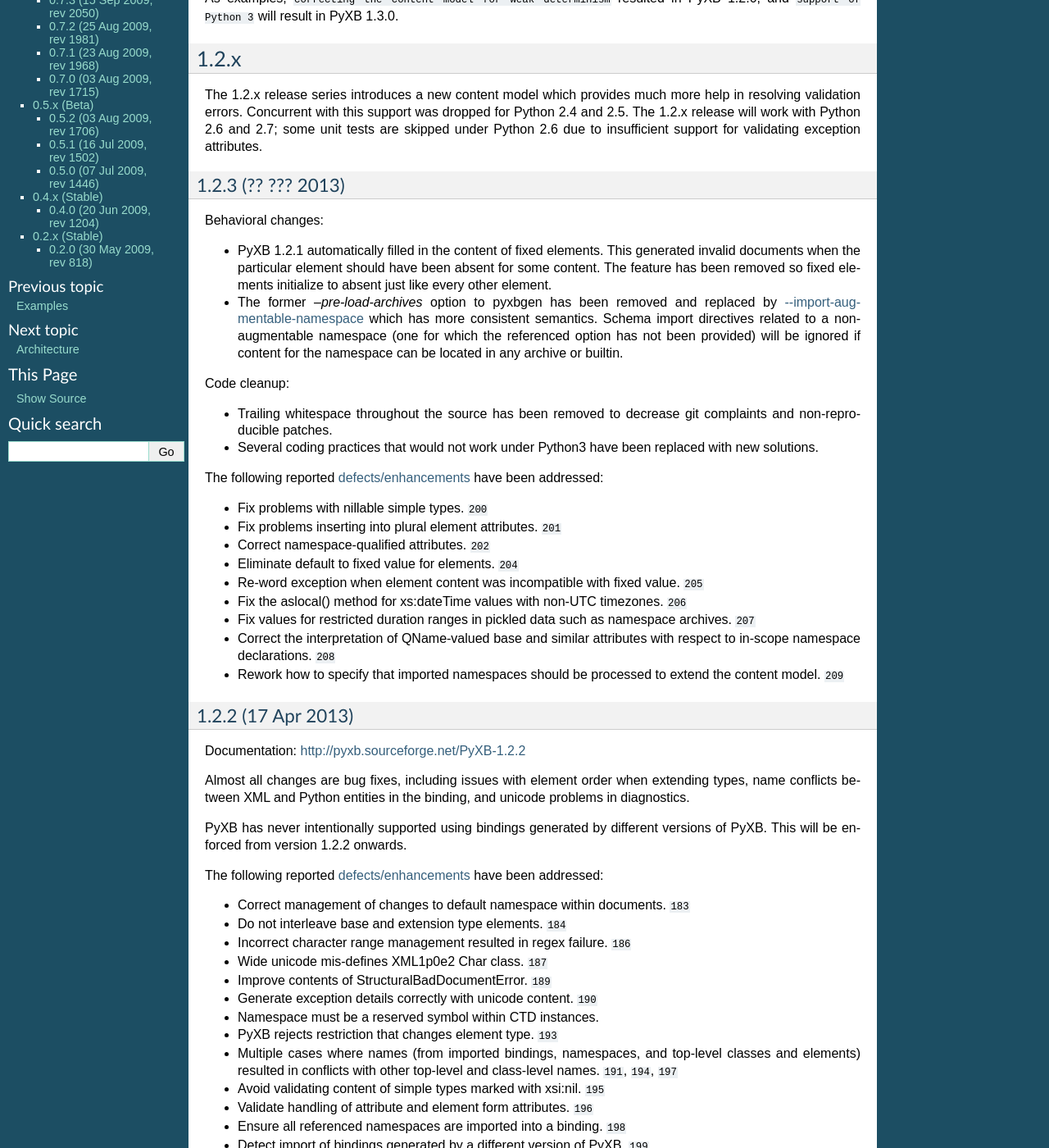
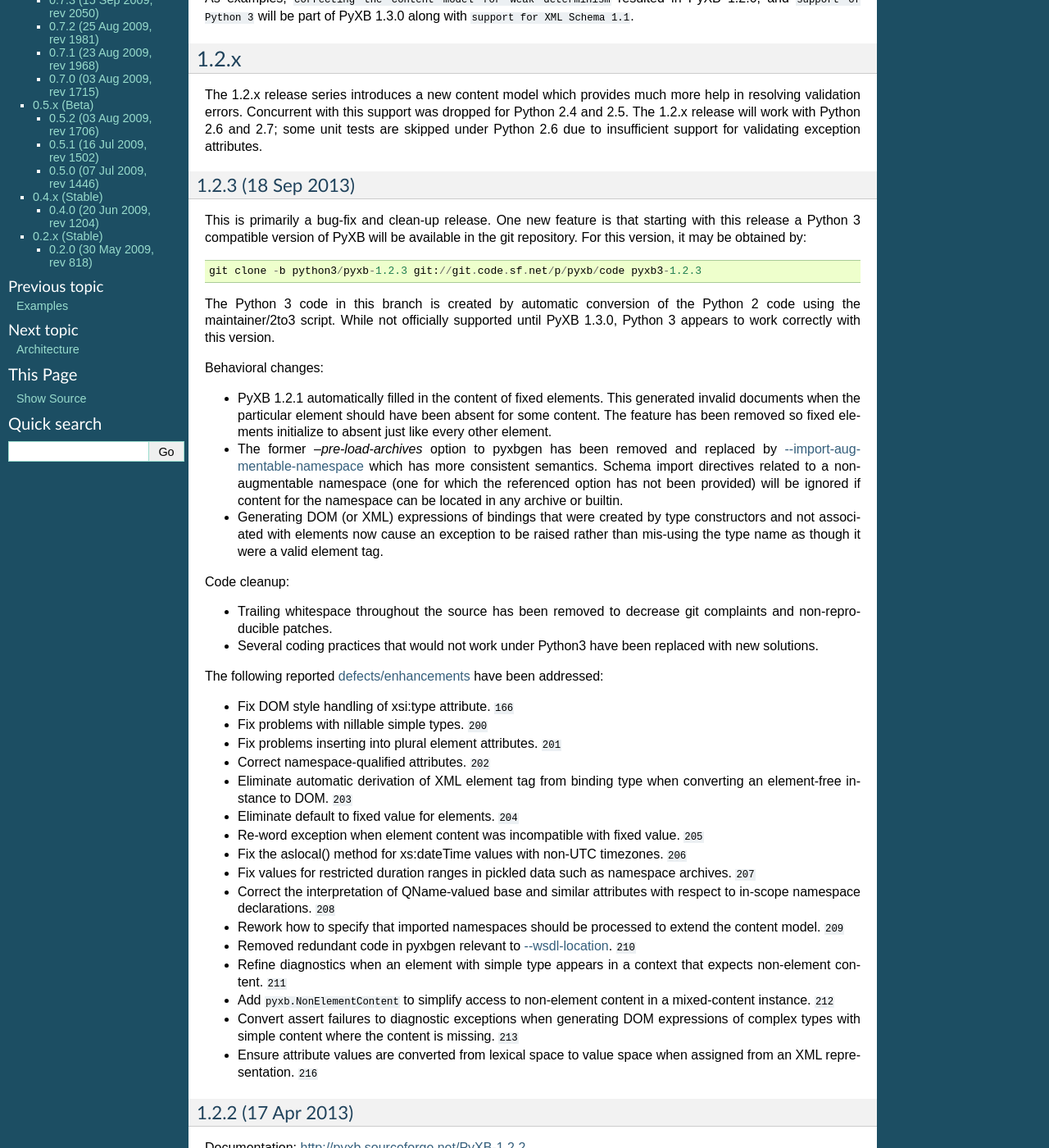
Before and after one commit to pabigot/pyxb, a Sphinx documentation site: the page built from doc/releases.txt, in a window 1280 px wide and 1400 px high, scrolled down 386 px. Shown: the whole window at 82% size. Built offline with Sphinx 7.4.7, drawn with Linux system fonts in a browser that asks for light colours; pages that are not in the unit, such as notebooks, are missing from menus; cross-references to code outside the pages are shown as plain code; some of the changed text lies outside the part shown.

Commit message:
Update documentation for new release

```diff
--- a/doc/releases.txt
+++ b/doc/releases.txt
@@ -26,8 +26,8 @@
   fixes and most enhancements causing an increment in the third integer
 
 As examples, :ticket:`correcting the content model for weak determinism <112>`
-resulted in PyXB 1.2.0, and :ticket:`support of Python 3 <150>` will result in
-PyXB 1.3.0.
+resulted in PyXB 1.2.0, and :ticket:`support of Python 3 <150>` will be part of
+PyXB 1.3.0 along with :ticket:`support for XML Schema 1.1 <217>`.
 
 
 1.2.x
@@ -41,8 +41,19 @@
 
 .. _pyxb-1.2.3:
 
-1.2.3 (?? ??? 2013)
+1.2.3 (18 Sep 2013)
 -------------------
+
+This is primarily a bug-fix and clean-up release.  One new feature is that
+starting with this release a Python 3 compatible version of PyXB will be
+available in the git repository.  For this version, it may be obtained by::
+
+  git clone -b python3/pyxb-1.2.3 git://git.code.sf.net/p/pyxb/code pyxb3-1.2.3
+
+The Python 3 code in this branch is created by automatic conversion of the
+Python 2 code using the maintainer/2to3 script.  While not officially
+supported until PyXB 1.3.0, Python 3 appears to work correctly with this
+version.
 
 Behavioral changes:
 
@@ -58,6 +69,11 @@
   be ignored if content for the namespace can be located in any archive or
   builtin.
 
+- Generating DOM (or XML) expressions of bindings that were created by type
+  constructors and not associated with elements now cause an exception to be
+  raised rather than mis-using the type name as though it were a valid element
+  tag.
+
 Code cleanup:
 
 - Trailing whitespace throughout the source has been removed to decrease git
@@ -68,9 +84,12 @@
 The following reported `defects/enhancements
 <http://sourceforge.net/apps/trac/pyxb/>`_ have been addressed:
 
+- Fix DOM style handling of xsi:type attribute.  :ticket:`166`
 - Fix problems with nillable simple types.  :ticket:`200`
 - Fix problems inserting into plural element attributes.  :ticket:`201`
 - Correct namespace-qualified attributes.  :ticket:`202`
+- Eliminate automatic derivation of XML element tag from binding type when
+  converting an element-free instance to DOM.  :ticket:`203`
 - Eliminate default to fixed value for elements.  :ticket:`204`
 - Re-word exception when element content was incompatible with fixed value.
   :ticket:`205`
@@ -82,6 +101,17 @@
   respect to in-scope namespace declarations.  :ticket:`208`
 - Rework how to specify that imported namespaces should be processed to extend
   the content model.  :ticket:`209`
+- Removed redundant code in pyxbgen relevant to
+  :ref:`pyxbgen--wsdl-location`.  :ticket:`210`
+- Refine diagnostics when an element with simple type appears in a context
+  that expects non-element content.  :ticket:`211`
+- Add :api:`pyxb.NonElementContent` to simplify access to non-element content
+  in a mixed-content instance.  :ticket:`212`
+- Convert assert failures to diagnostic exceptions when generating DOM
+  expressions of complex types with simple content where the content is
+  missing. :ticket:`213`
+- Ensure attribute values are converted from lexical space to value space when
+  assigned from an XML representation.  :ticket:`216`
 
 .. _pyxb-1.2.2:
 
```
